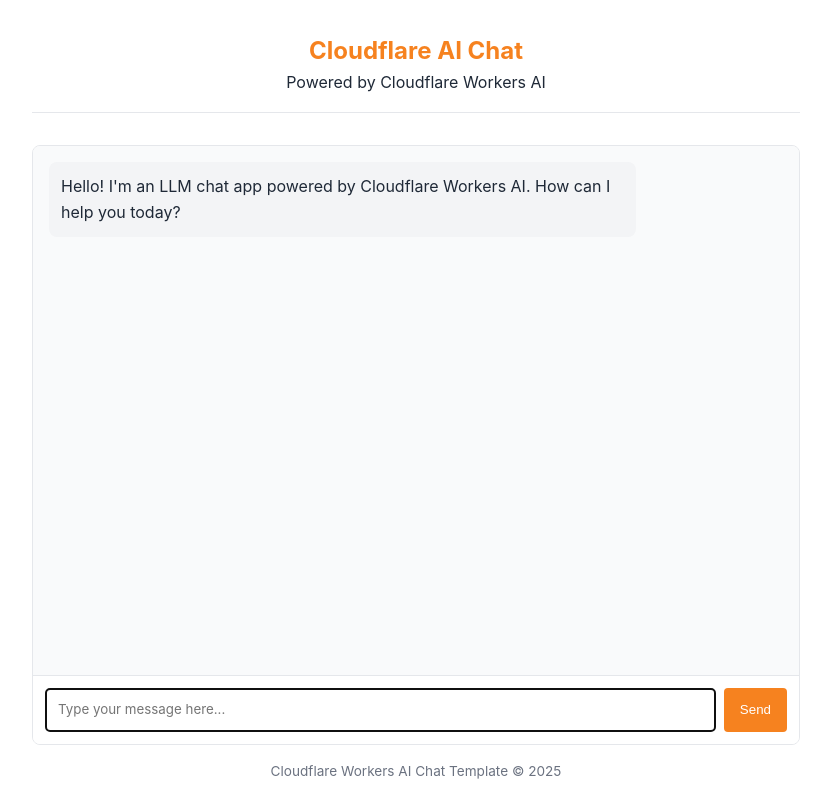
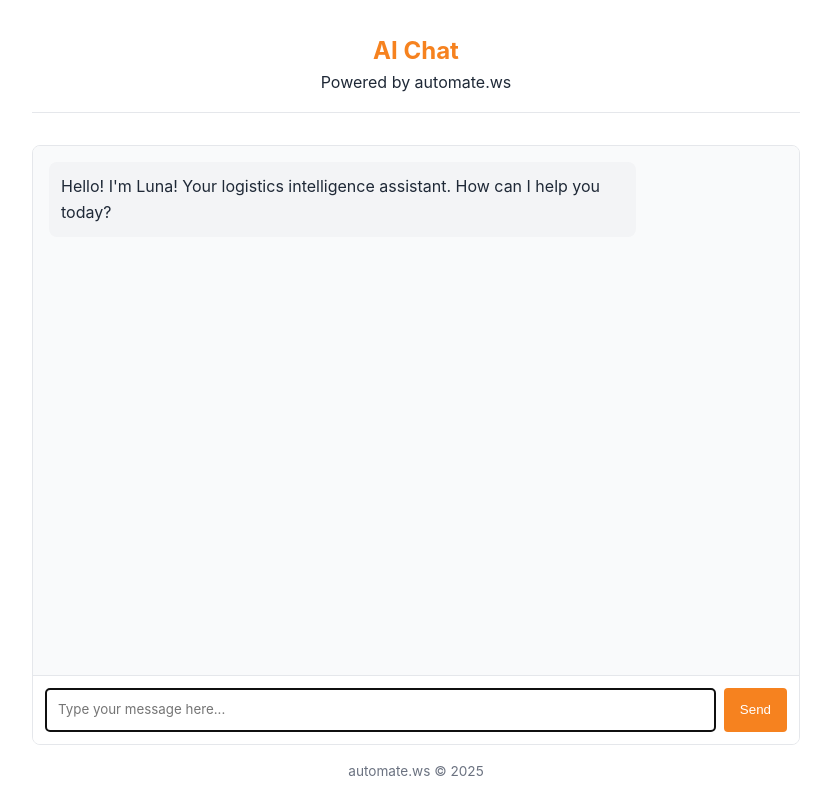
Before and after one commit to basemhegazy/shipment-tracking-chat, a website: page public/index.html in a window 1280 px wide. Shown: the whole page, without its empty margins (224-1055 px from the left). Drawn offline with Linux system fonts and the light colour scheme.

Commit message:
Change branding texts in public/index.html

```diff
--- a/public/index.html
+++ b/public/index.html
@@ -138,22 +138,22 @@
   </head>
   <body>
     <header>
-      <h1>Cloudflare AI Chat</h1>
-      <p>Powered by Cloudflare Workers AI</p>
+      <h1>AI Chat</h1>
+      <p>Powered by automate.ws</p>
     </header>
 
     <div class="chat-container">
       <div id="chat-messages" class="chat-messages">
         <div class="message assistant-message">
           <p>
-            Hello! I'm an LLM chat app powered by Cloudflare Workers AI. How can
+            Hello! I'm Luna! Your logistics intelligence assistant. How can
             I help you today?
           </p>
         </div>
       </div>
 
       <div class="typing-indicator" id="typing-indicator">
-        AI is thinking...
+        Luna is thinking...
       </div>
 
       <div class="message-input">
@@ -168,7 +168,7 @@
     </div>
 
     <footer>
-      <p>Cloudflare Workers AI Chat Template &copy; 2025</p>
+      <p>automate.ws &copy; 2025</p>
     </footer>
 
     <!-- Chat app script -->
```
